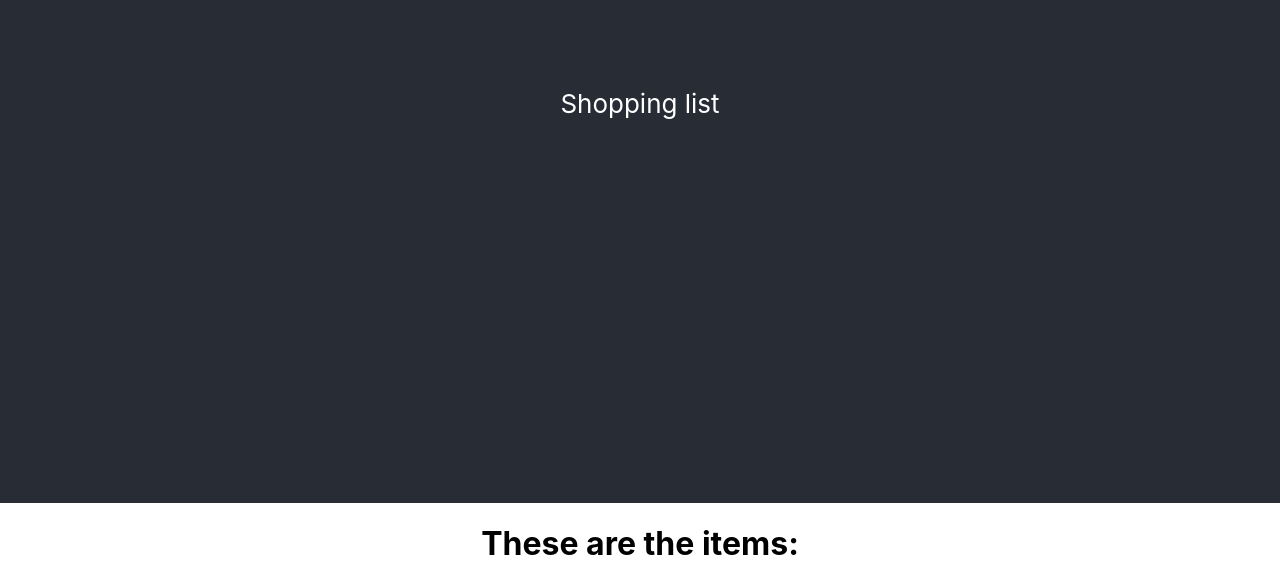
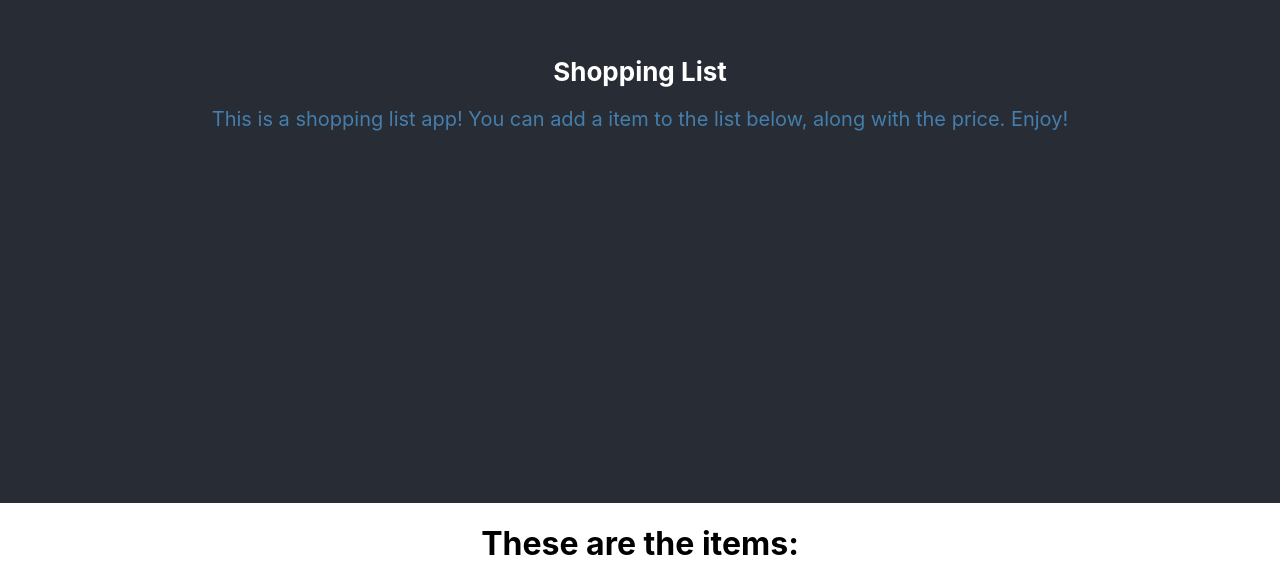
Before and after one commit to adrianaorantes/shopping-list, a React (Create React App) app: page / in a window 1280 px wide. Shown: the part 297-882 px from the top of the page. Built offline with nearby package versions, Linux system fonts and the light colour scheme.

Commit message:
second commit - changed text color and added description in header

```diff
--- a/src/App.css
+++ b/src/App.css
@@ -12,7 +12,10 @@
     animation: App-logo-spin infinite 20s linear;
   }
 }
-
+p{
+  font-size: 20px;
+  color: #457EAC;
+}
 .App-header {
   background-color: #282c34;
   min-height: 100vh;
--- a/src/App.tsx
+++ b/src/App.tsx
@@ -24,7 +24,8 @@ class App extends React.Component<{}, AppState>{
   return (
     <div className="App">
       <header className="App-header">
-          Shopping list
+          <b>Shopping List</b>
+          <p> This is a shopping list app! You can add a item to the list below, along with the price. Enjoy! </p>
       </header>
       <h1> These are the items: </h1>
     </div>
```
